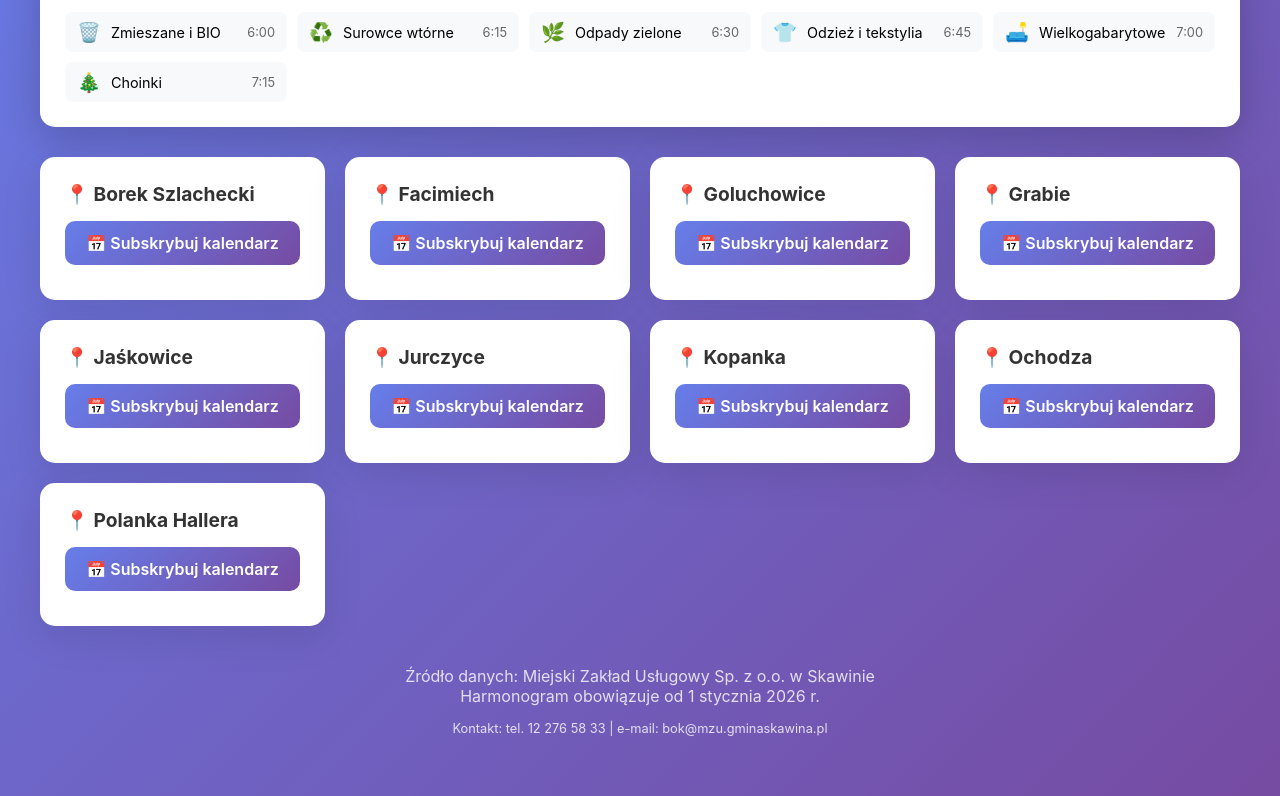
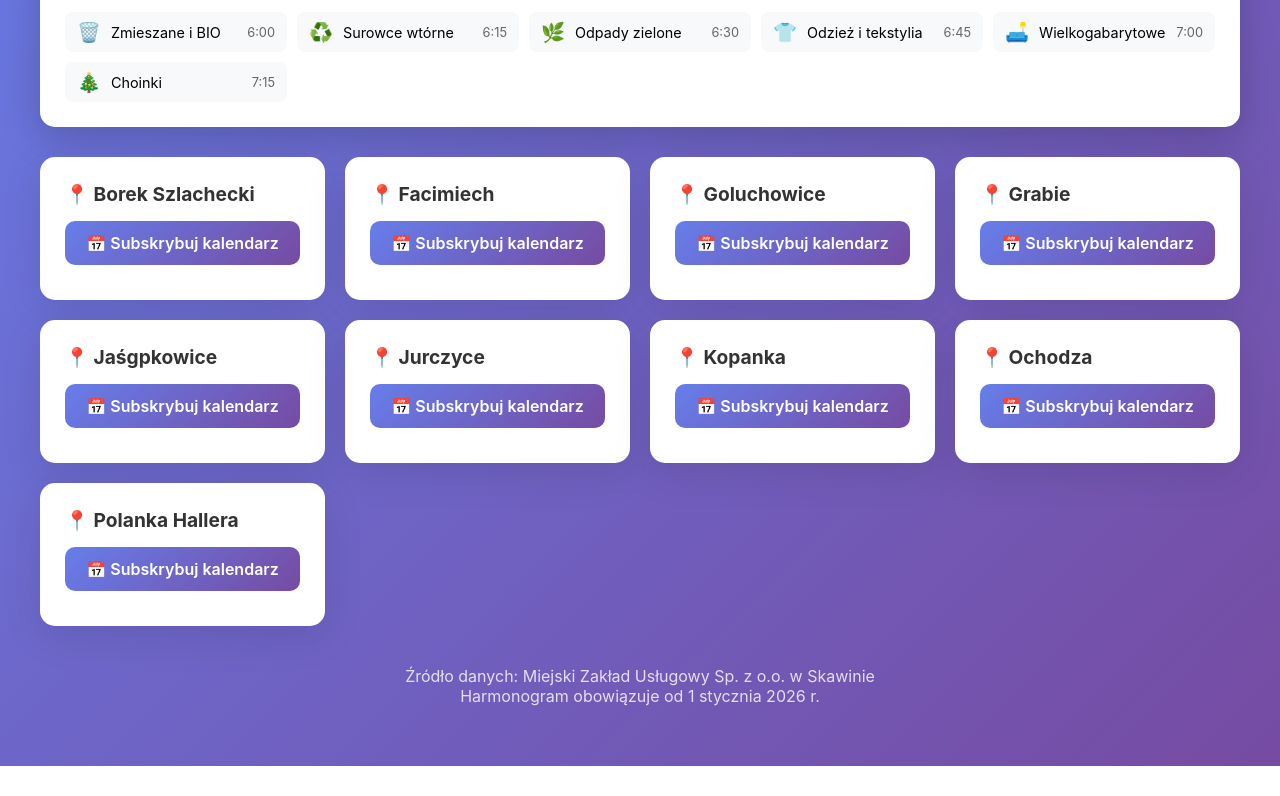
Before and after one commit to adamszadkowski/odpady-skawina, a plain HTML site: page index.html in a window 1280 px wide. Shown: the part 360-1156 px from the top of the page. After the commit the page ends 1126 px from the top, so only its background shows below. Drawn offline with Linux system fonts and the light colour scheme.

Commit message:
Fix footer and add gitignore

```diff
--- a/index.html
+++ b/index.html
@@ -259,7 +259,7 @@
             </a>
         </div>
         <div class="card">
-            <h3>📍 Jaśkowice</h3>
+            <h3>📍 Jaśgpkowice</h3>
             <a href="webcal://adamszadkowski.github.io/odpady-skawina/Jaskowice.ics" class="subscribe-btn">
                 📅 Subskrybuj kalendarz
             </a>
@@ -293,9 +293,6 @@
         <footer>
             <p>Źródło danych: Miejski Zakład Usługowy Sp. z o.o. w Skawinie</p>
             <p>Harmonogram obowiązuje od 1 stycznia 2026 r.</p>
-            <p style="margin-top: 15px; font-size: 0.8rem;">
-                Kontakt: tel. 12 276 58 33 | e-mail: bok@mzu.gminaskawina.pl
-            </p>
         </footer>
     </div>
 </body>
```
Also changed, not shown: 1 other file.
